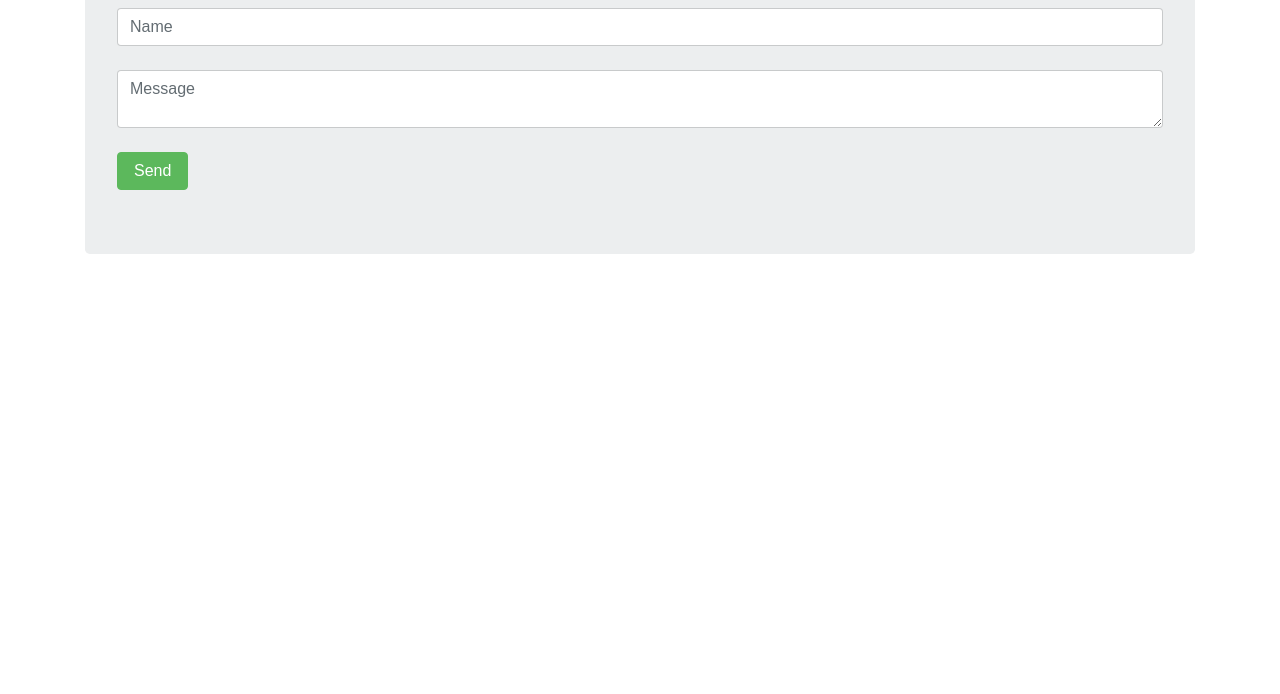
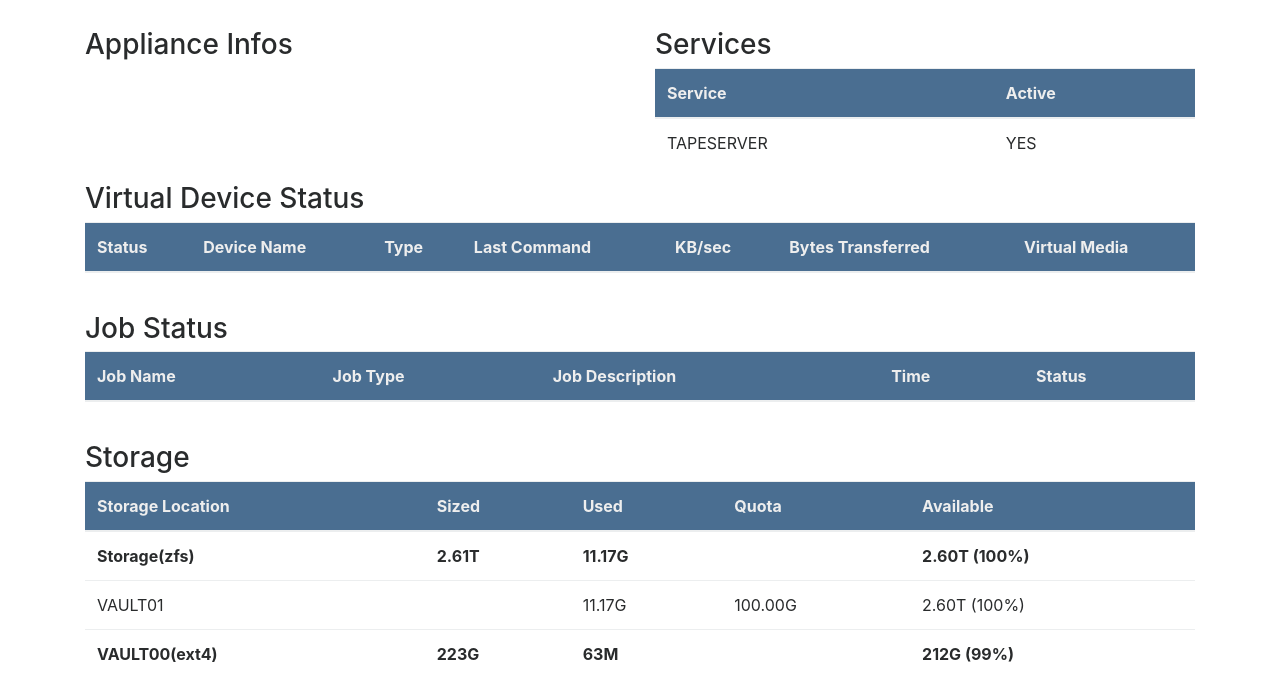
Before and after one commit to iguigui/SphinxFrontEnd, a website: page index.html in a window 1280 px wide. Shown: the part 174-868 px from the top of the page. Before the commit the page ends 800 px from the top, so only its background shows below. Drawn offline with nearby package versions, Linux system fonts and the light colour scheme; no server answers.

Commit message:
System status page bootstraped

```diff
--- a/app.js
+++ b/app.js
@@ -14,7 +14,7 @@ var server = app.listen(3001, () => {
 
 var messages = [{name:"Andrew", message:"lol"}, {name:"Mimi", message:"oui"}]
 
-app.get('/messages', (req,res) =>{
+app.get('/applianceInfos', (req,res) =>{
 
     fetch('http://localhost:3000/system-status')
     .then(res => {
--- a/index.html
+++ b/index.html
@@ -11,21 +11,177 @@
   <title>Node Tuto</title>
 </head>
 <body>
+<div class="header" style="height:85px;background-color:#1a3f71;">
+  <img id="vtsLogo" src="./images/SPHiNX_logo.png" alt="SPHiNX logo" style="position:absolute;top:10px;left:15px;width:145px;">
+</div>
+<nav class="navbar navbar-expand-lg navbar-light bg-light">
+  <a class="navbar-brand" href="#">Navbar</a>
+  <button class="navbar-toggler" type="button" data-toggle="collapse" data-target="#navbarSupportedContent" aria-controls="navbarSupportedContent" aria-expanded="false" aria-label="Toggle navigation">
+    <span class="navbar-toggler-icon"></span>
+  </button>
 
+  <div class="collapse navbar-collapse" id="navbarSupportedContent">
+    <ul class="navbar-nav mr-auto">
+      <li class="nav-item active">
+        <a class="nav-link" href="#">Home <span class="sr-only">(current)</span></a>
+      </li>
+      <li class="nav-item">
+        <a class="nav-link" href="#">Link</a>
+      </li>
+      <li class="nav-item dropdown">
+        <a class="nav-link dropdown-toggle" href="#" id="navbarDropdown" role="button" data-toggle="dropdown" aria-haspopup="true" aria-expanded="false">
+          Dropdown
+        </a>
+        <div class="dropdown-menu" aria-labelledby="navbarDropdown">
+          <a class="dropdown-item" href="#">Action</a>
+          <a class="dropdown-item" href="#">Another action</a>
+          <div class="dropdown-divider"></div>
+          <a class="dropdown-item" href="#">Something else here</a>
+        </div>
+      </li>
+      <li class="nav-item">
+        <a class="nav-link disabled" href="#">Disabled</a>
+      </li>
+    </ul>
+<!--     <form class="form-inline my-2 my-lg-0">
+      <input class="form-control mr-sm-2" type="search" placeholder="Search" aria-label="Search">
+      <button class="btn btn-outline-success my-2 my-sm-0" type="submit">Search</button>
+    </form> -->
+  </div>
+</nav>
 <div class="container">
     <br>
-    <div class="jumbotron">
-        <h1 class="display-4">Send Message</h1>
-        <br>
-        <input id="name" class="form-control" placeholder="Name">
-        <br>
-        <textarea id="message" class="form-control" placeholder="Message"></textarea>
-        <br>
-        <button id="send" class="btn btn-success">Send</button>
+    <div class="row">
+      <div class="col-md-6">
+        <h3>Appliance Infos</h3>
+        <div>
+          <ul id="applianceInfos" style="list-style-type:none">
+          </ul>
         </div>
-    <div id="messages">
-
       </div>
+      <div class="col-md-6">
+        <h3>Services</h3>
+        <div id="services">
+          <table class="table">
+            <thead class="thead-sphinx">
+              <tr>
+                <th scope="col">Service</th>
+                <th scope="col">Active</th>
+              </tr>
+            </thead>
+            <tbody>
+              <tr>
+                <td>TAPESERVER</td>
+                <td>YES</td>
+              </tr>
+            </tbody>
+          </table>
+        </div>
+      </div>
+    </div>
+    <!-- row end -->
+    <div class="row">
+      <div class="col-md-12">
+        <h3>Virtual Device Status</h3>
+        <div id="services">
+          <table class="table">
+            <thead class="thead-sphinx">
+              <tr>
+                <th scope="col">Status</th>
+                <th scope="col">Device Name</th>
+                <th scope="col">Type</th>
+                <th scope="col">Last Command</th>
+                <th scope="col">KB/sec</th>
+                <th scope="col">Bytes Transferred</th>
+                <th scope="col">Virtual Media</th>
+              </tr>
+            </thead>
+            <tbody>
+              <tr>
+                <td></td>
+                <td></td>
+                <td></td>
+                <td></td>
+                <td></td>
+                <td></td>
+                <td></td>
+              </tr>
+            </tbody>
+          </table>
+        </div>
+      </div>
+    </div>
+    <!-- row end -->
+    <div class="row">
+      <div class="col-md-12">
+        <h3>Job Status</h3>
+        <div id="services">
+          <table class="table">
+            <thead class="thead-sphinx">
+              <tr>
+                <th scope="col">Job Name</th>
+                <th scope="col">Job Type</th>
+                <th scope="col">Job Description</th>
+                <th scope="col">Time</th>
+                <th scope="col">Status</th>
+              </tr>
+            </thead>
+            <tbody>
+              <tr>
+                <td></td>
+                <td></td>
+                <td></td>
+                <td></td>
+                <td></td>
+              </tr>
+            </tbody>
+          </table>
+        </div>
+      </div>
+    </div>
+    <!-- row end -->
+    <div class="row">
+      <div class="col-md-12">
+        <h3>Storage</h3>
+        <div id="services">
+          <table class="table">
+            <thead class="thead-sphinx">
+              <tr>
+                <th scope="col">Storage Location</th>
+                <th scope="col">Sized</th>
+                <th scope="col">Used</th>
+                <th scope="col">Quota</th>
+                <th scope="col">Available</th>
+              </tr>
+            </thead>
+            <tbody>
+              <tr class="trbold">
+                <td>Storage(zfs)</td>
+                <td>2.61T</td>
+                <td>11.17G</td>
+                <td></td>
+                <td>2.60T (100%)</td>
+              </tr>
+              <tr>
+                <td>VAULT01</td>
+                <td></td>
+                <td>11.17G</td>
+                <td>100.00G</td>
+                <td>2.60T (100%)</td>
+              </tr>
+              <tr class="trbold">
+                <td>VAULT00(ext4)</td>
+                <td>223G</td>
+                <td>63M</td>
+                <td></td>
+                <td>212G (99%)</td>
+              </tr>
+            </tbody>
+          </table>
+        </div>
+      </div>
+    </div>
+    <!-- row end -->
 </div>
 
 <!-- Optional JavaScript -->
@@ -39,22 +195,18 @@
 
   $(()=>{
     console.log('loaded')
-
-      $("#send").click(()=>{
-        var message = {name : $('#name').val(), message : $('#message').val() }
-        // postMessage(message)
-      })
-      getMessages()
+    getApplianceInfos()
   })
 
-    function addMessage(message){
-      $('#messages').append(`<h4> ${message.name} </h4> <p> ${message.message}</p>`)
-      console.log(message.name, message.message)
-    }
-
-    function getMessages(){
-      $.get('http://localhost:3001/messages', (data) => {
-        data.forEach(addMessage);
+  function getApplianceInfos(){
+    $.get('http://localhost:3001/applianceInfos', (data) => {
+      // console.log(data["0"].name)
+      var html = `
+        <li><b>Name: </b>${data["0"].name}</li>
+        <li><b>Product Version: </b>${data["0"].productVersion}</li>
+        <li><b>Serial Number: </b>${data["0"].serialNumber}</li>
+      `;
+      $('#applianceInfos').append(html);
     })
   }
 
@@ -62,4 +214,8 @@
   //   $.post('http://localhost:3000/messages', message)
   // }
 </script>
+<style>
+  .thead-sphinx{background-color:#4a6e91; color:#eee;}
+  .trbold{font-weight: bold;}
+</style>
 </body>
```
Lines whose indentation alone changed are shown as unchanged.
